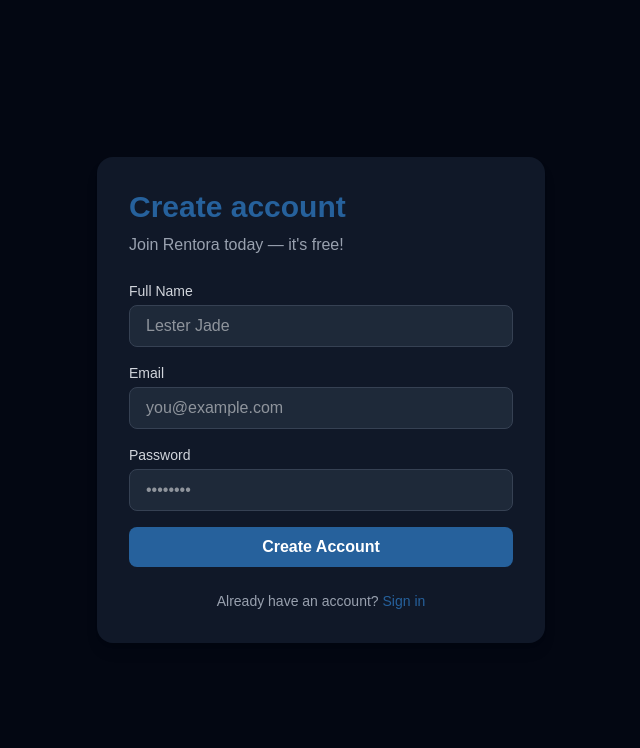
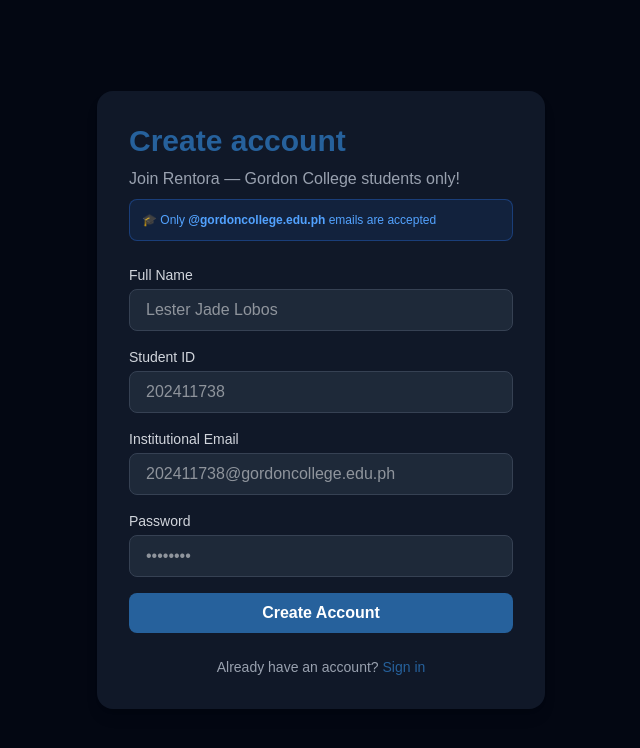
Before and after one commit to lesterjadee/Rentora, a Next.js app: page /auth/register in a window 1280 px wide. Shown: the top 748 px of the page, without its empty margins (319-959 px from the left). Built offline with nearby package versions, Linux system fonts and the light colour scheme; no server answers.

Commit message:
sprint 3: implement database schema and RLS

```diff
--- a/src/app/auth/register/page.tsx
+++ b/src/app/auth/register/page.tsx
@@ -1,17 +1,16 @@
 'use client'
 
 import { useState } from 'react'
-import { useRouter } from 'next/navigation'
 import { createClient } from '@/lib/supabase/client'
 import Link from 'next/link'
 
 export default function RegisterPage() {
-  const router = useRouter()
   const supabase = createClient()
 
   const [email, setEmail] = useState('')
   const [password, setPassword] = useState('')
   const [fullName, setFullName] = useState('')
+  const [studentId, setStudentId] = useState('')
   const [error, setError] = useState('')
   const [message, setMessage] = useState('')
   const [loading, setLoading] = useState(false)
@@ -22,18 +21,28 @@
     setError('')
     setMessage('')
 
+    // 🎓 Gordon College email check
+    if (!email.endsWith('@gordoncollege.edu.ph')) {
+      setError('Only Gordon College students can register. Please use your @gordoncollege.edu.ph email.')
+      setLoading(false)
+      return
+    }
+
     const { error } = await supabase.auth.signUp({
       email,
       password,
       options: {
-        data: { full_name: fullName }
+        data: {
+          full_name: fullName,
+          student_id: studentId
+        }
       }
     })
 
     if (error) {
       setError(error.message)
     } else {
-      setMessage('Account created! Please check your email to confirm.')
+      setMessage('Account created! Please check your email to confirm your registration.')
     }
     setLoading(false)
   }
@@ -42,7 +51,13 @@
     <main className="min-h-screen flex items-center justify-center bg-gray-950">
       <div className="w-full max-w-md p-8 bg-gray-900 rounded-2xl shadow-lg">
         <h1 className="text-3xl font-bold text-[#26619C] mb-2">Create account</h1>
-        <p className="text-gray-400 mb-6">Join Rentora today — it's free!</p>
+        <p className="text-gray-400 mb-2">Join Rentora — Gordon College students only!</p>
+
+        <div className="mb-6 p-3 bg-blue-500/10 border border-blue-500/30 rounded-lg">
+          <p className="text-blue-400 text-xs">
+            🎓 Only <strong>@gordoncollege.edu.ph</strong> emails are accepted
+          </p>
+        </div>
 
         {error && (
           <div className="mb-4 p-3 bg-red-500/10 border border-red-500 rounded-lg text-red-400 text-sm">
@@ -64,19 +79,33 @@
               value={fullName}
               onChange={(e) => setFullName(e.target.value)}
               required
-              placeholder="Lester Jade"
+              placeholder="Lester Jade Lobos"
               className="w-full px-4 py-2 bg-gray-800 text-white rounded-lg border border-gray-700 focus:outline-none focus:border-[#26619C]"
             />
           </div>
 
           <div>
-            <label className="block text-gray-300 text-sm mb-1">Email</label>
+            <label className="block text-gray-300 text-sm mb-1">Student ID</label>
+            <input
+              type="text"
+              value={studentId}
+              onChange={(e) => setStudentId(e.target.value)}
+              required
+              placeholder="202411738"
+              className="w-full px-4 py-2 bg-gray-800 text-white rounded-lg border border-gray-700 focus:outline-none focus:border-[#26619C]"
+            />
+          </div>
+
+          <div>
+            <label className="block text-gray-300 text-sm mb-1">
+              Institutional Email
+            </label>
             <input
               type="email"
               value={email}
               onChange={(e) => setEmail(e.target.value)}
               required
-              placeholder="you@example.com"
+              placeholder="202411738@gordoncollege.edu.ph"
               className="w-full px-4 py-2 bg-gray-800 text-white rounded-lg border border-gray-700 focus:outline-none focus:border-[#26619C]"
             />
           </div>
--- a/src/middleware.ts
+++ b/src/proxy.ts
@@ -1,7 +1,7 @@
 import { createServerClient } from '@supabase/ssr'
 import { NextResponse, type NextRequest } from 'next/server'
 
-export async function middleware(request: NextRequest) {
+export async function proxy(request: NextRequest) {
   let supabaseResponse = NextResponse.next({ request })
 
   const supabase = createServerClient(
```
